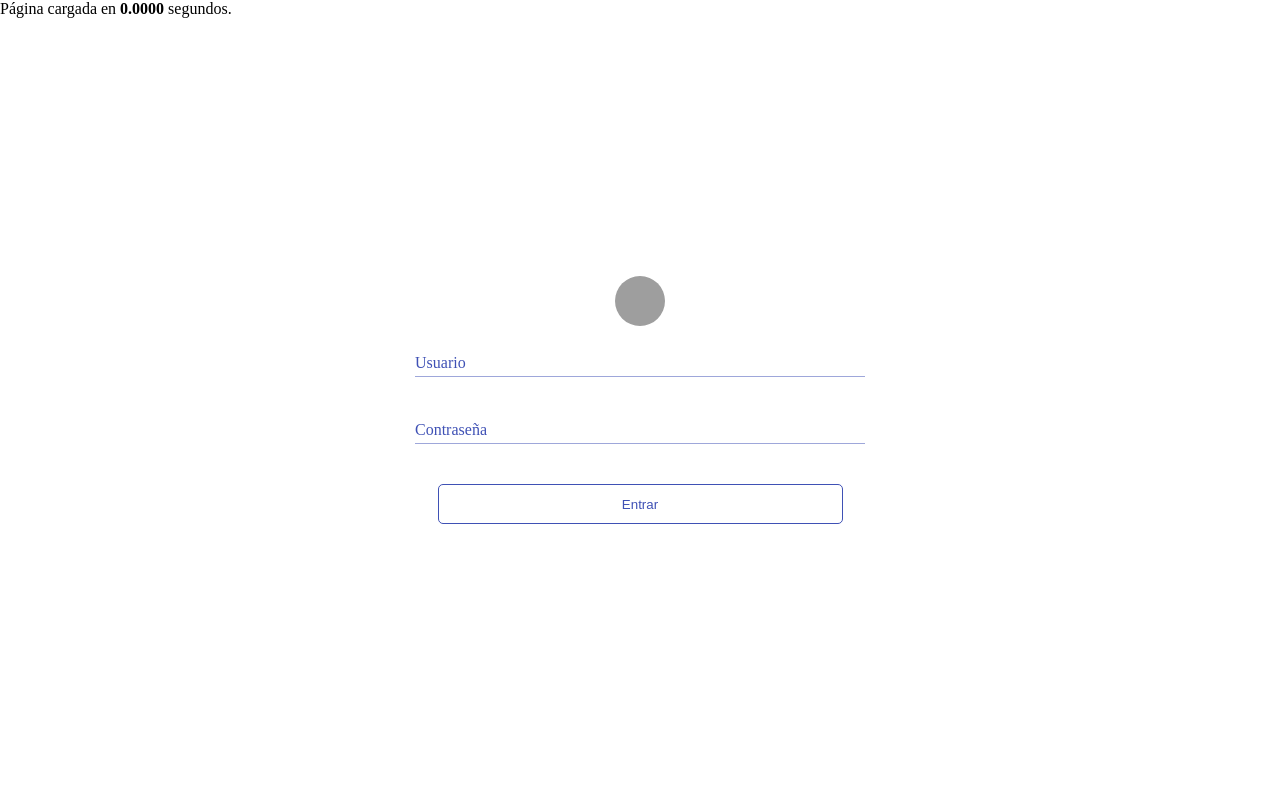
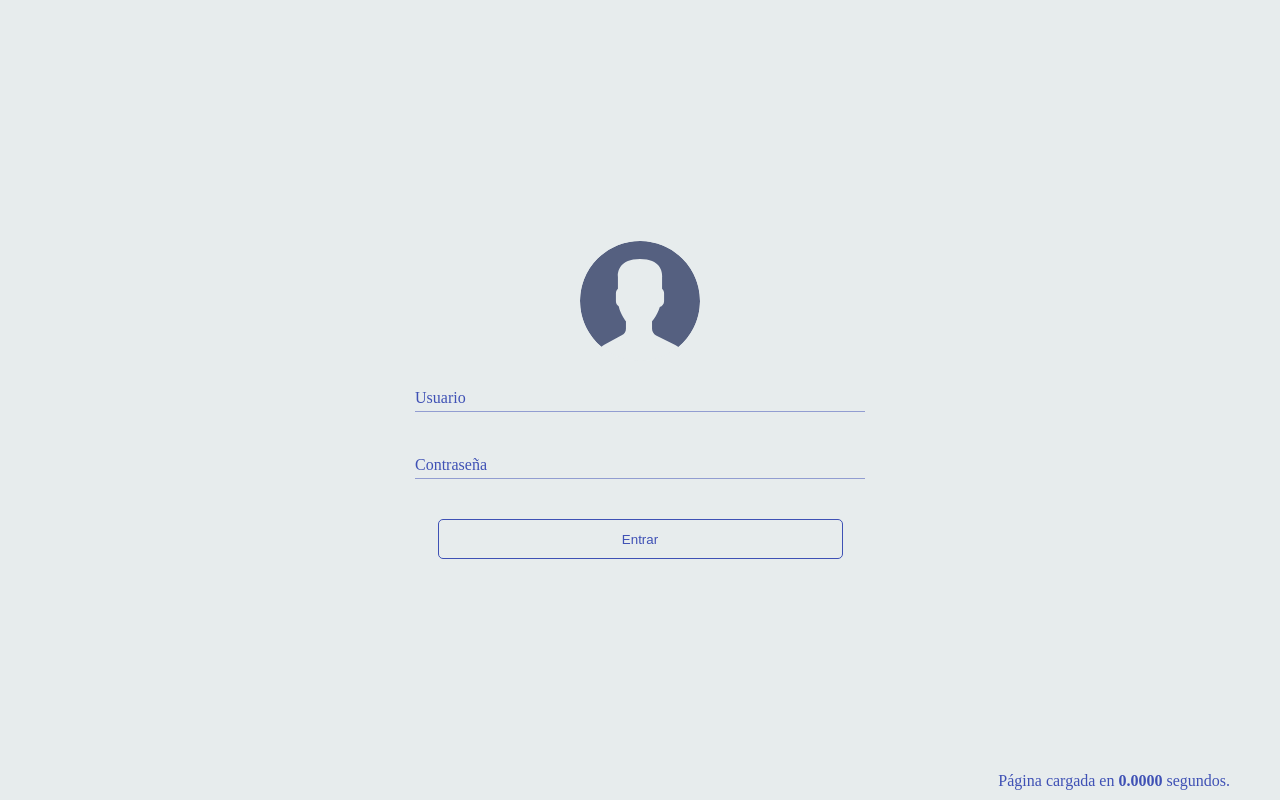
Before and after one commit to ArianSR29/webapp-inventarioEstancias, a CodeIgniter app: page /webapp-inventarioEstancias/ in a window 1280 px wide. Run offline with CodeIgniter, Linux system fonts and the light colour scheme; grey boxes are pictures that could not be loaded.

Commit message:
style: cambiando a nuevo diseño de login

```diff
--- a/application/views/admin/login.php
+++ b/application/views/admin/login.php
@@ -17,7 +17,7 @@
     <div class="main-container">
         <div class="c-login">
             <form action="">
-                <img src=" <?php echo base_url(); ?>/assets/img/login/login-image.png " alt="login-image">
+                <img src=" <?php echo base_url(); ?>/assets/img/login/login-image.svg " alt="login-image">
                 <div class="mdl-textfield mdl-js-textfield mdl-textfield--floating-label">
                     <input class="mdl-textfield__input" type="text" id="tb-user" required>
                     <label class="mdl-textfield__label" for="tb-user">Usuario</label>
@@ -29,7 +29,9 @@
                 <button>Entrar</button>
             </form>
         </div>
-        <p class="footer">Página cargada en <strong>{elapsed_time}</strong> segundos.</p>
     </div>
+    <footer>
+        <p>Página cargada en <strong>{elapsed_time}</strong> segundos.</p>
+    </footer>
 </body>
 </html>
--- a/assets/css/login.css
+++ b/assets/css/login.css
@@ -1,23 +1,28 @@
+body {
+  background: #E7ECED; }
+
 .main-container {
-  height: 100vh;
-  position: relative;
+  position: absolute;
+  width: 100%;
+  height: 100%;
   display: -webkit-box;
   display: -ms-flexbox;
-  display: flex; }
+  display: flex;
+  -webkit-box-align: center;
+  -ms-flex-align: center;
+  align-items: center; }
   .main-container .c-login {
-    position: absolute;
     width: 90%;
     max-width: 450px;
-    left: 50%;
-    top: 50%;
-    -webkit-transform: translate(-50%, -50%);
-    -ms-transform: translate(-50%, -50%);
-    transform: translate(-50%, -50%); }
+    display: -webkit-box;
+    display: -ms-flexbox;
+    display: flex;
+    margin: 0 auto; }
     .main-container .c-login form {
       text-align: center; }
       .main-container .c-login form img {
-        width: 50px;
-        height: 50px;
+        width: 120px;
+        height: 120px;
         border-radius: 50%; }
       .main-container .c-login form .mdl-textfield__input {
         border-bottom: 1px solid #3f51b5 !important;
@@ -44,3 +49,13 @@
           -webkit-transition: all 300ms ease-in-out;
           -o-transition: all 300ms ease-in-out;
           transition: all 300ms ease-in-out; }
+
+footer {
+  position: absolute;
+  bottom: 0px;
+  width: 100%;
+  padding: 10px 0px;
+  text-align: right; }
+  footer p {
+    color: #3f51b5;
+    padding: 0px 50px; }
--- a/assets/scss/login.scss
+++ b/assets/scss/login.scss
@@ -1,23 +1,24 @@
-
+body{
+    background: #E7ECED;
+}
 .main-container{
-    height: 100vh;
-    position: relative;
+    position: absolute;
+    width: 100%;
+    height: 100%;
     display: flex;
-
+    align-items: center;
     .c-login{
-        position: absolute;
         width: 90%;
         max-width: 450px;
-        left: 50%;
-        top: 50%;
-        transform: translate(-50%, -50%);
+        display: flex;
+        margin: 0 auto;
 
         form{
             text-align: center;
 
             img{
-                width: 50px;
-                height: 50px;
+                width: 120px;
+                height: 120px;
                 border-radius: 50%;
             }
 
@@ -54,3 +55,15 @@
         }
     }
 }
+footer{
+    position: absolute;
+    bottom: 0px;
+    width: 100%;
+    padding: 10px 0px;
+    text-align: right;
+
+    p{
+        color: rgba(63,81,181, 1);
+        padding: 0px 50px;
+    }
+}
```
Also changed, not shown: assets/img/login/login-image.svg (added).
